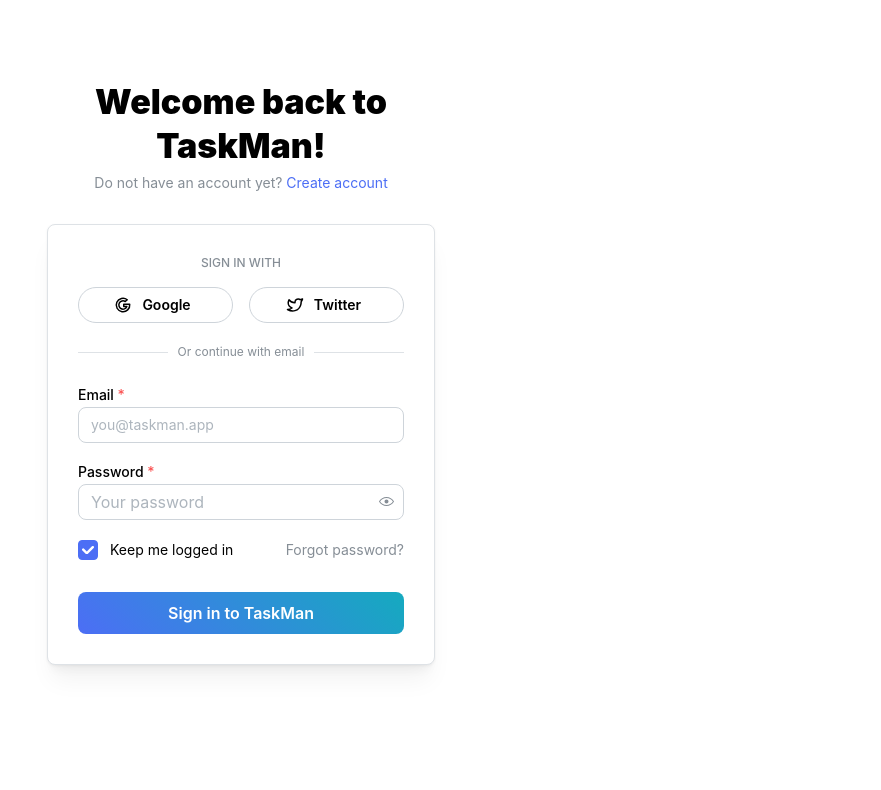
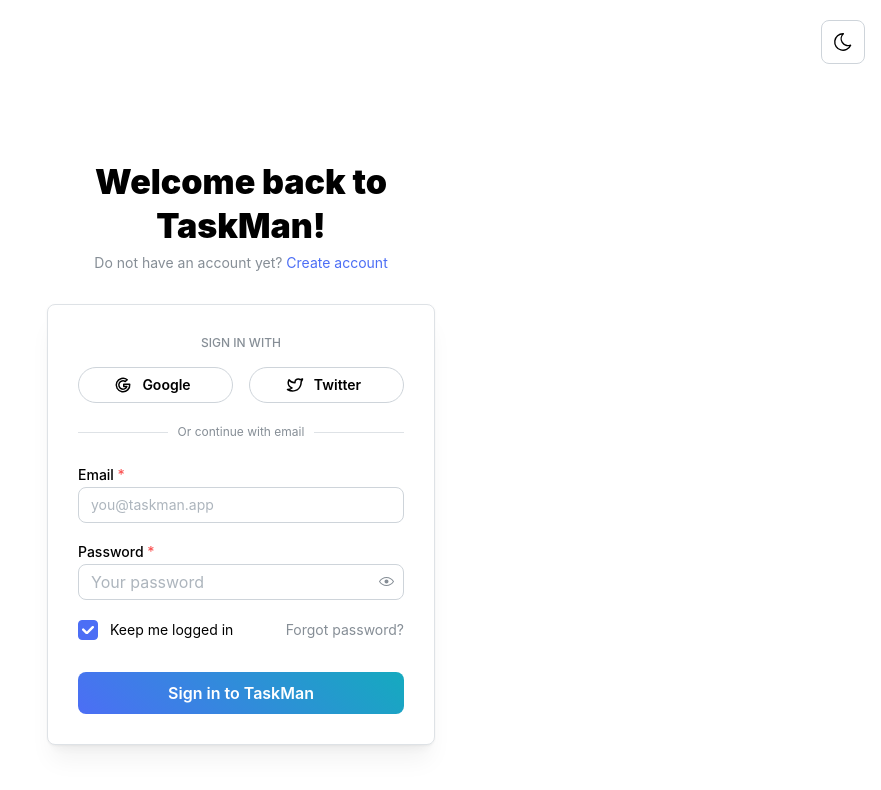
Before and after one commit to siletnbliss/task-manager-monorepo, a Next.js app in the folder web/: page / in a window 1280 px wide. Shown: the top 790 px of the page, without its empty margins (399-1280 px from the left). Built offline with nearby package versions, Linux system fonts and the light colour scheme.

Commit message:
web: feat -> base layout styling with theme switcher

```diff
--- a/web/app/layout.tsx
+++ b/web/app/layout.tsx
@@ -1,7 +1,15 @@
 import '@mantine/core/styles.css';
 
 import React from 'react';
-import { ColorSchemeScript, mantineHtmlProps, MantineProvider } from '@mantine/core';
+import {
+  Box,
+  ColorSchemeScript,
+  Container,
+  Group,
+  mantineHtmlProps,
+  MantineProvider,
+} from '@mantine/core';
+import { ThemeToggle } from '@/modules/common/components/theme-switch/ThemeToggle';
 import { theme } from '../theme';
 
 export const metadata = {
@@ -21,7 +29,35 @@
         />
       </head>
       <body>
-        <MantineProvider theme={theme}>{children}</MantineProvider>
+        <MantineProvider theme={theme}>
+          <Container
+            size="xl"
+            px="md"
+            py={'lg'}
+            mx="auto"
+            h={'100vh'}
+            style={{
+              display: 'flex',
+              flexDirection: 'column',
+              overflow: 'auto',
+            }}
+          >
+            <Group justify="end" pb={'md'}>
+              <ThemeToggle />
+            </Group>
+            <Box
+              flex={1}
+              style={{
+                display: 'flex',
+                flexDirection: 'column',
+                alignItems: 'center',
+                justifyContent: 'center',
+              }}
+            >
+              {children}
+            </Box>
+          </Container>
+        </MantineProvider>
       </body>
     </html>
   );
--- /dev/null
+++ b/web/modules/common/components/theme-switch/ThemeToggle.module.css
@@ -0,0 +1,24 @@
+.icon {
+  width: 22px;
+  height: 22px;
+}
+
+.dark {
+  @mixin dark {
+    display: none;
+  }
+
+  @mixin light {
+    display: block;
+  }
+}
+
+.light {
+  @mixin light {
+    display: none;
+  }
+
+  @mixin dark {
+    display: block;
+  }
+}
--- /dev/null
+++ b/web/modules/common/components/theme-switch/ThemeToggle.tsx
@@ -0,0 +1,26 @@
+'use client';
+
+import { IconMoon, IconSun } from '@tabler/icons-react';
+import cx from 'clsx';
+import { ActionIcon, Group, useComputedColorScheme, useMantineColorScheme } from '@mantine/core';
+import classes from './ThemeToggle.module.css';
+
+export function ThemeToggle() {
+  const { setColorScheme } = useMantineColorScheme();
+  const computedColorScheme = useComputedColorScheme('light', { getInitialValueInEffect: true });
+
+  return (
+    <Group justify="center">
+      <ActionIcon
+        onClick={() => setColorScheme(computedColorScheme === 'light' ? 'dark' : 'light')}
+        variant="default"
+        size="xl"
+        radius="md"
+        aria-label="Toggle color scheme"
+      >
+        <IconSun className={cx(classes.icon, classes.light)} stroke={1.5} />
+        <IconMoon className={cx(classes.icon, classes.dark)} stroke={1.5} />
+      </ActionIcon>
+    </Group>
+  );
+}
--- a/web/package.json
+++ b/web/package.json
@@ -25,6 +25,7 @@
     "@mantine/hooks": "8.3.10",
     "@next/bundle-analyzer": "^16.0.0",
     "@tabler/icons-react": "^3.35.0",
+    "clsx": "^2.1.1",
     "next": "16.0.10",
     "react": "19.2.3",
     "react-dom": "19.2.3"
```
Also changed, not shown: 1 other file (tests, documents, lock files or other folders).
